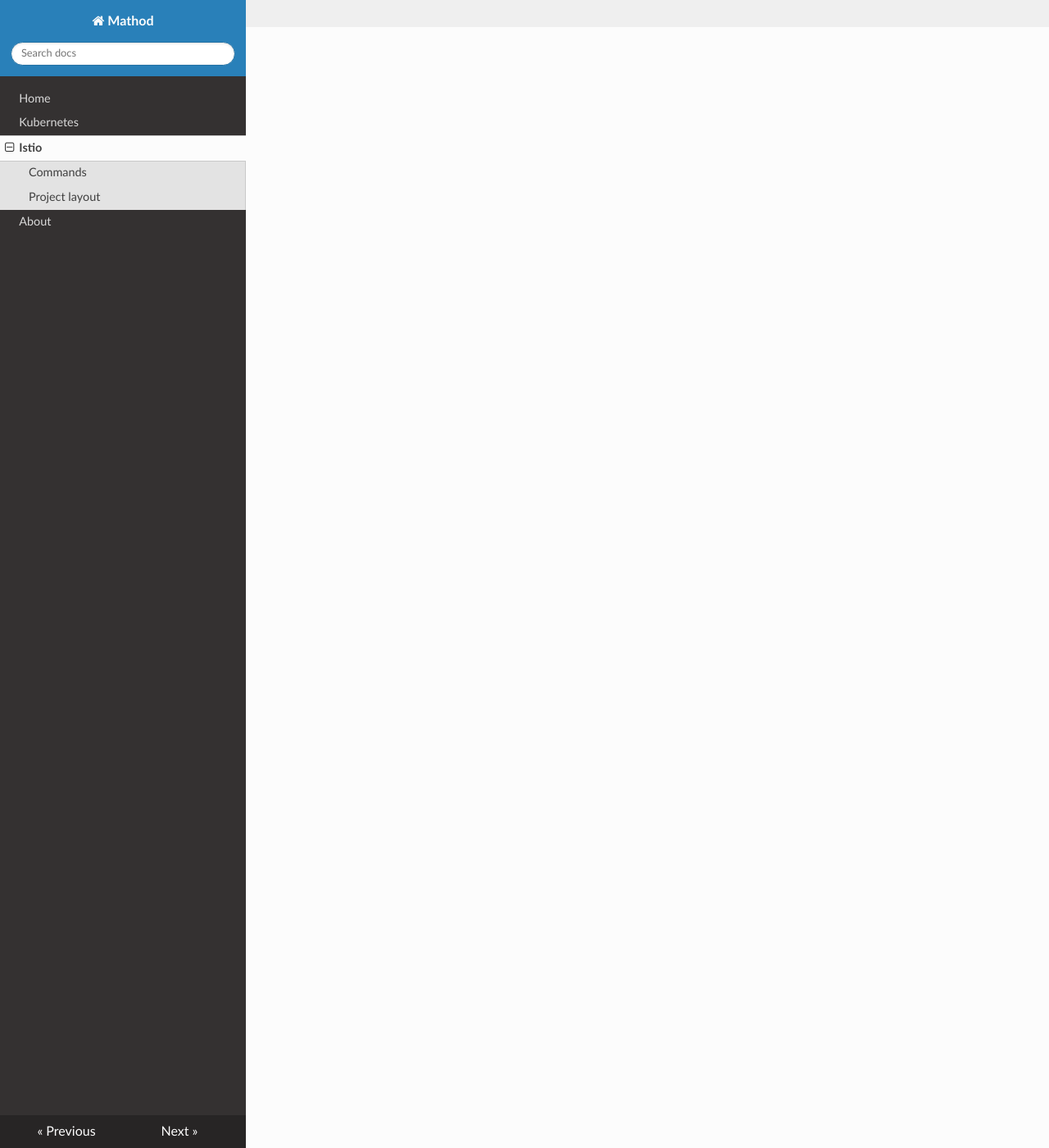
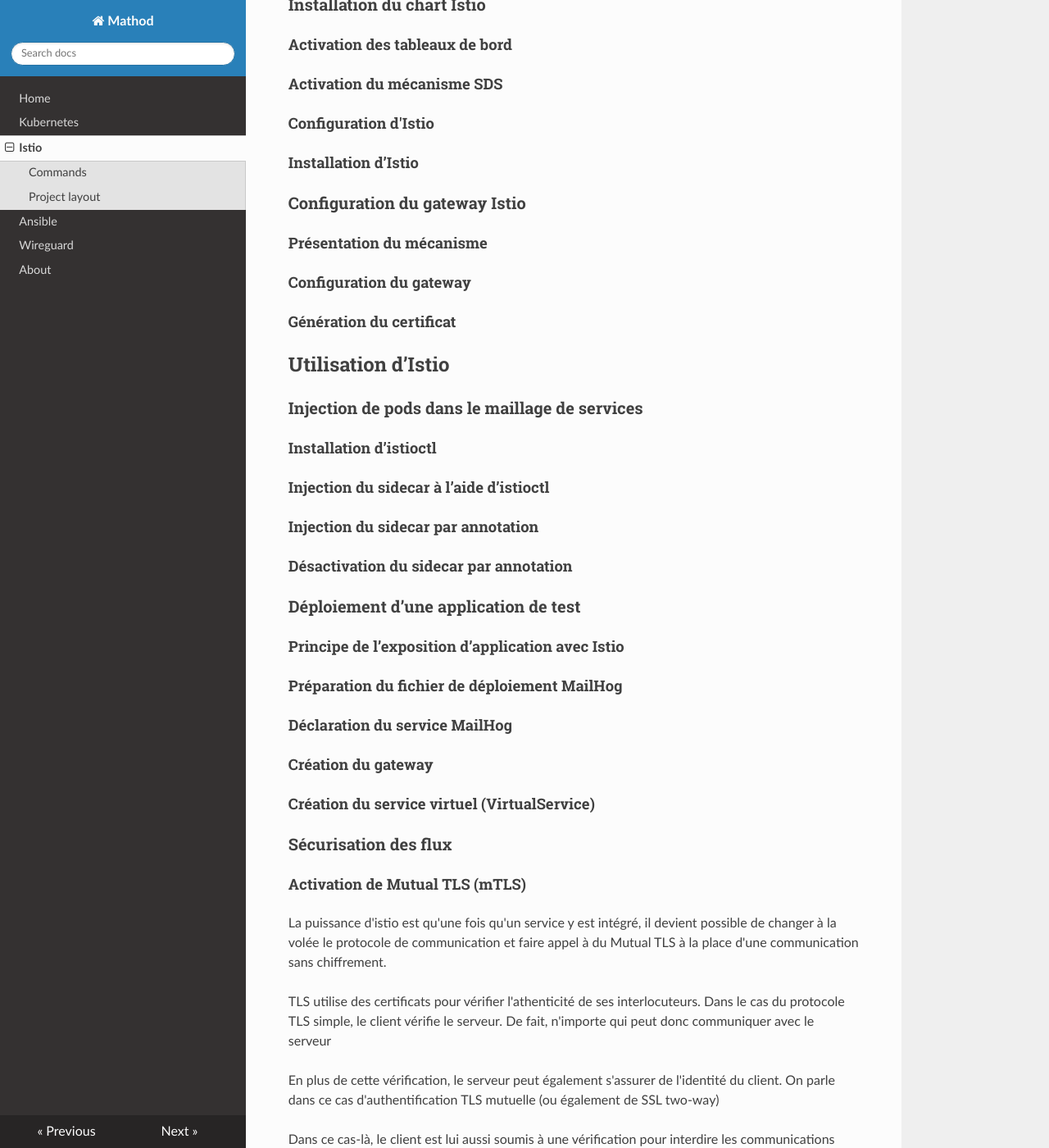
Before and after one commit to Mathod95/docs, an MkDocs documentation site: the page built from docs/istio.md, in a window 1280 px wide and 1400 px high, scrolled down 1367 px. Shown: the whole window at 82% size. Built offline with MkDocs 1.6.1, drawn with Linux system fonts in a browser that asks for light colours; nearby versions of some CDN libraries; some of the changed text lies outside the part shown.

Commit message:
+ ansible and wireguard page + istio docs

```diff
--- a/docs/istio.md
+++ b/docs/istio.md
@@ -15,3 +15,123 @@ For full documentation visit [mkdocs.org](https://www.mkdocs.org).
     docs/
         index.md  # The documentation homepage.
         ...       # Other markdown pages, images and other files.
+
+# Maillage de services avec Istio
+
+## Objectifs du chapitre et prérequis
+
+## Présentation d'Istio
+
+### Micro-services et mise en réseau de services
+
+### Présentation d’Istio
+
+Istio intègre plusieurs produits open source permettant de mettre en réseau un ensemble de services. Il assure une gestion du trafic, l'application de règle et la collecte de metriques
+
+Par nature, Istio est conçu pour gérer la communication des micro-services d'une application. Il prend en charge de nombreuses opérations sans impacter les éléments existants:
+
+* Collecte des temps de communication entre services
+* Chiffrement de bout en bout entre services
+* Traçabilité des appels entre services
+* routage avancé (déploiment canari, blue/green deployment)
+* mécanisme de gestion d'érreurs
+
+### Principe de fonctionnement
+
+## Installation d’Istio
+
+### Configuration d'external-dns
+
+### Dépôt des charts Istio
+
+### Installation du chart istio-init
+
+### Installation du chart Istio
+
+#### Activation des tableaux de bord
+
+#### Activation du mécanisme SDS
+
+#### Configuration d'Istio
+
+#### Installation d’Istio
+
+### Configuration du gateway Istio
+
+#### Présentation du mécanisme
+
+#### Configuration du gateway
+
+#### Génération du certificat
+
+## Utilisation d’Istio
+
+### Injection de pods dans le maillage de services
+
+#### Installation d’istioctl
+
+#### Injection du sidecar à l’aide d’istioctl
+
+#### Injection du sidecar par annotation
+
+#### Désactivation du sidecar par annotation
+
+### Déploiement d’une application de test
+
+#### Principe de l’exposition d’application avec Istio
+
+#### Préparation du fichier de déploiement MailHog
+
+#### Déclaration du service MailHog
+
+#### Création du gateway
+
+#### Création du service virtuel (VirtualService)
+
+### Sécurisation des flux
+
+#### Activation de Mutual TLS (mTLS)
+
+La puissance d'istio est qu'une fois qu'un service y est intégré, il devient possible de changer à la volée le protocole de communication et faire appel à du Mutual TLS à la place d'une communication sans chiffrement.
+
+TLS utilise des certificats pour vérifier l'athenticité de ses interlocuteurs. Dans le cas du protocole TLS simple, le client vérifie le serveur. De fait, n'importe qui peut donc communiquer avec le serveur
+
+En plus de cette vérification, le serveur peut également s'assurer de l'identité du client. On parle dans ce cas d'authentification TLS mutuelle (ou également de SSL two-way)
+
+Dans ce cas-là, le client est lui aussi soumis à une vérification pour interdire les communications externes non sollicités.
+
+L'activiation de ce mécanisme se fait à l'aide de déclaration d'objet DestinationRule dans lequel est spécifié:
+
+* Le champ ``host`` indiquant l'entrée à protéger
+* Le champ ``trafficPolicy`` indiquant le mode souhaité
+
+.. note::
+    Pour activer l'utilisation du protocole mTLS sur le service XXX du namespace XXX, déclarez le cotenue suivant:
+
+    .. code-block::
+
+        apiVersion: networking.istio.io/v1alpha3
+        kind: DestinationRule
+        metadata:
+          name: xxx
+          namespace: xxx
+        spec:
+          host: ratings.prod.svc.cluster.local
+          trafficPolicy:
+            tls:
+              mode: ISTIO_MUTUAL
+
+
+#### Consultation des polices du service MailHog
+
+#### Forcer l’utilisation de mTLS
+
+## Tableaux de bord
+
+### Présentation des différentes briques
+
+### Interface Kiali
+
+### Interface Grafana
+
+### Interface Jaeger
--- a/mkdocs.yml
+++ b/mkdocs.yml
@@ -3,5 +3,7 @@ nav:
     - Home: index.md
     - Kubernetes: kubernetes.md
     - Istio: istio.md
+    - Ansible: ansible.md
+    - Wireguard: wireguard.md
     - About: about.md
 theme: readthedocs
```
Also changed, not shown: docs/ansible.md (added), docs/wireguard.md (added).
